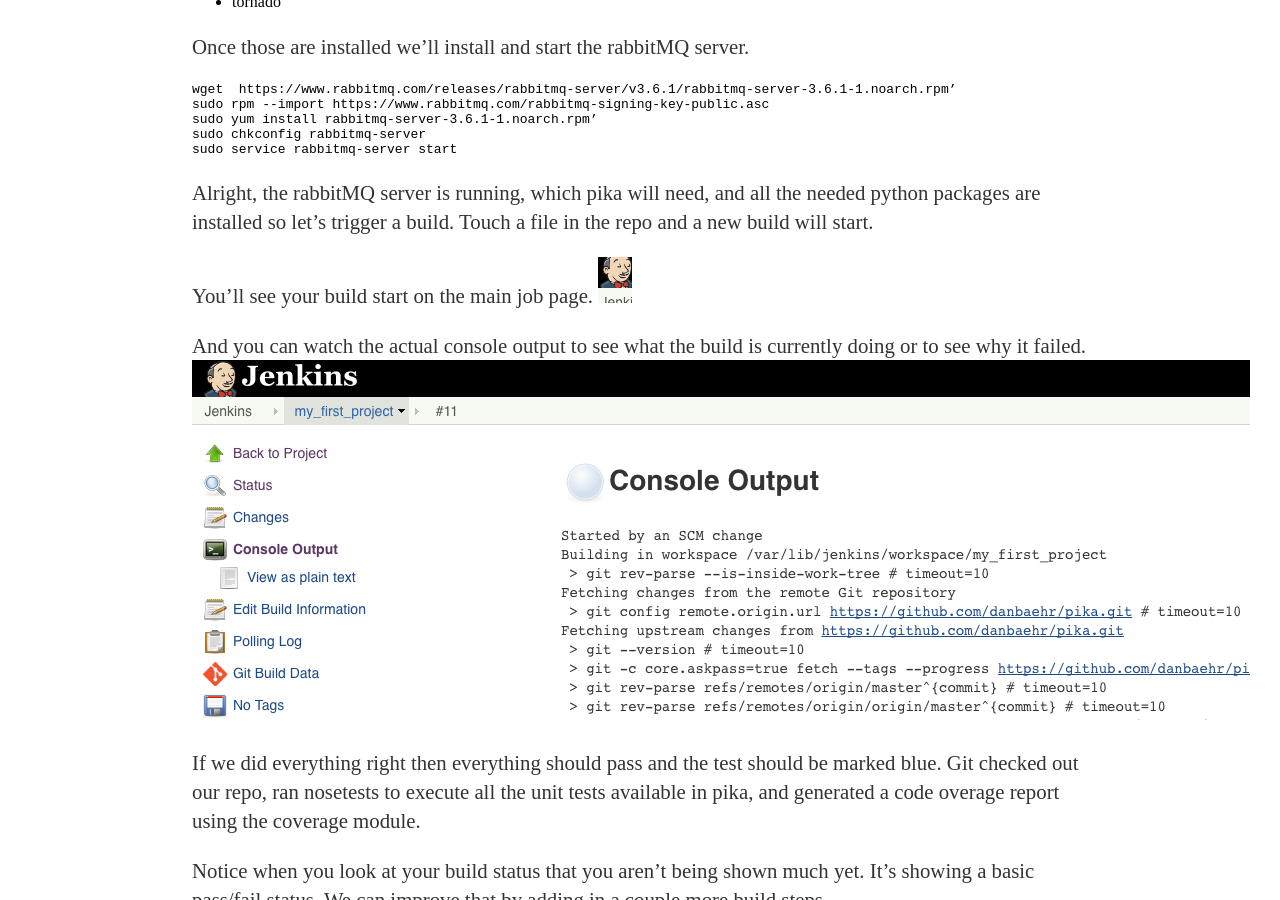
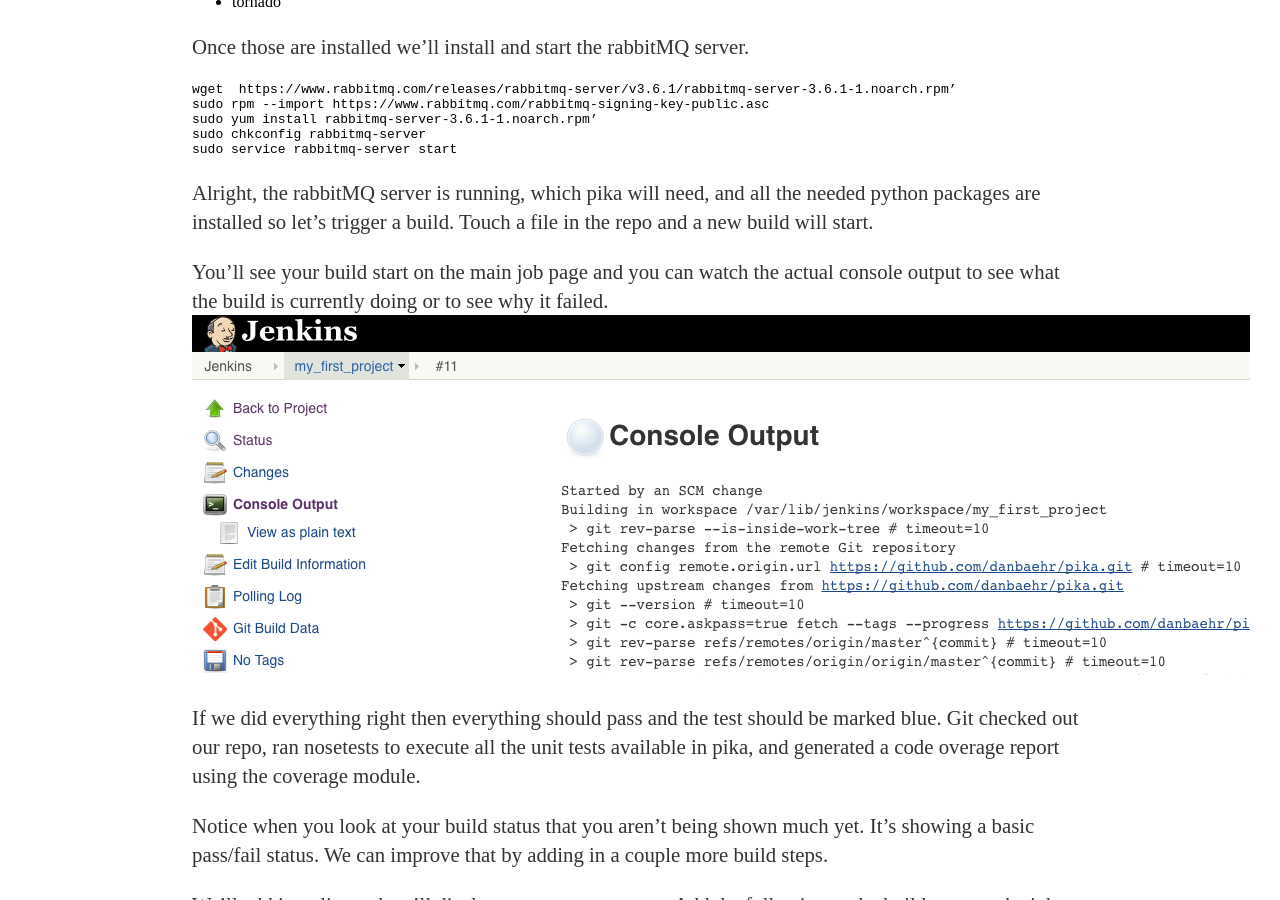
Before and after one commit to danbaehr/danbaehr.github.io, a Jekyll site: the page built from _posts/2016-05-02-Configure-a-new-job-in-Jenkins.md, in a window 1280 px wide and 900 px high, scrolled down 2592 px. Built offline with Jekyll 4.4.1, drawn with Linux system fonts in a browser that asks for light colours.

Commit message:
Update 2016-05-02-Configure-a-new-job-in-Jenkins.md

```diff
--- a/_posts/2016-05-02-Configure-a-new-job-in-Jenkins.md
+++ b/_posts/2016-05-02-Configure-a-new-job-in-Jenkins.md
@@ -74,10 +74,7 @@
 
 Alright, the rabbitMQ server is running, which pika will need, and all the needed python packages are installed so let's trigger a build. Touch a file in the repo and a new build will start.
 
-You'll see your build start on the main job page.
-![Image of build running](https://danbaehr.github.io/images/build_running.png)
-
-And you can watch the actual console output to see what the build is currently doing or to see why it failed.
+You'll see your build start on the main job page and you can watch the actual console output to see what the build is currently doing or to see why it failed.
 ![Image of build console output](https://danbaehr.github.io/images/build_console_output.png)
 
 If we did everything right then everything should pass and the test should be marked blue. Git checked out our repo, ran nosetests to execute all the unit tests available in pika, and generated a code overage report using the coverage module.
```
